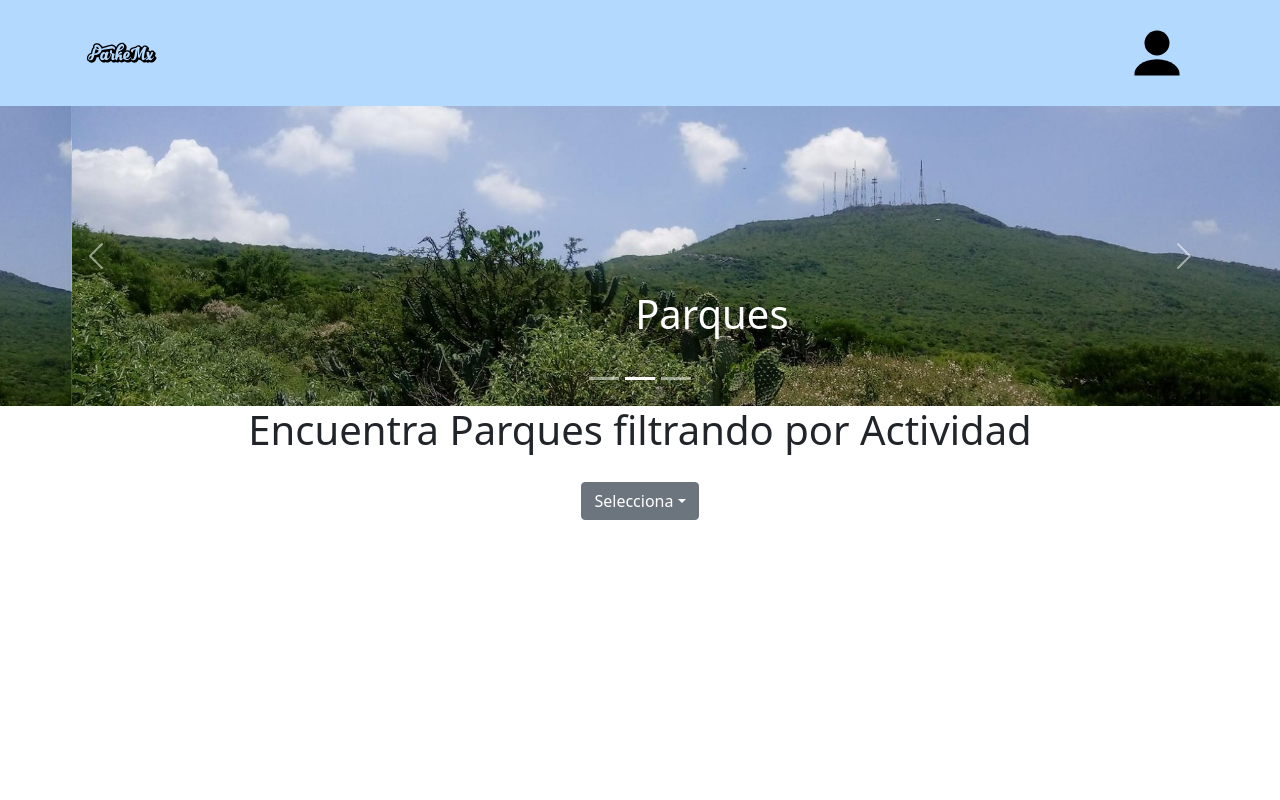
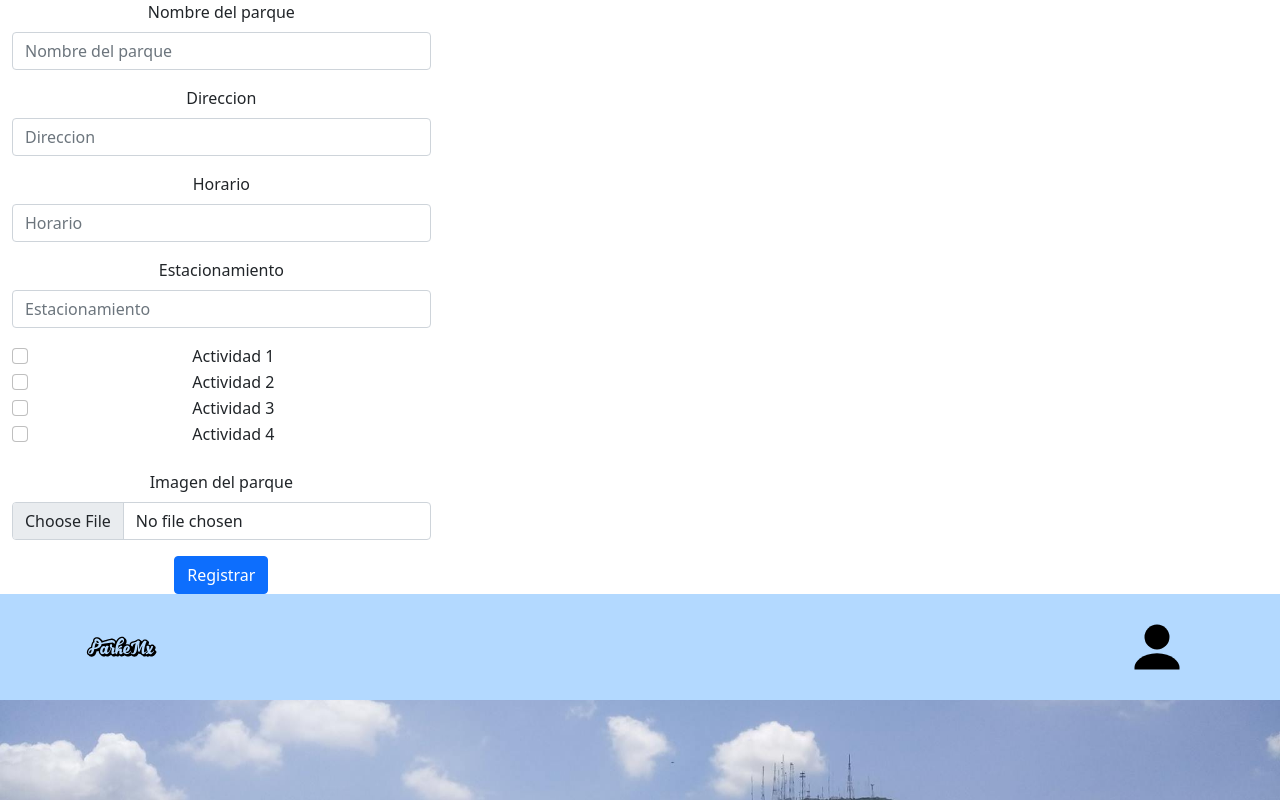
Before and after one commit to A01704868/ParkeMX, a React (Create React App) app in the folder frontend/: page / in a window 1280 px wide. Shown: the top 800 px of the page. Built offline with nearby package versions, Linux system fonts and the light colour scheme; no server answers.

Commit message:
Componente agregar parque

```diff
--- a/frontend/src/App.js
+++ b/frontend/src/App.js
@@ -1,11 +1,12 @@
-import './App.css';
-import React from 'react';
+import "./App.css";
+import React from "react";
 import ListaDeParques from "./components/ListaDeParques";
+import AgregarParque from "./components/AgregarParque";
 
 function App() {
-
-  return(
-    <div className='App'>
+  return (
+    <div className="App">
+      <AgregarParque />
       <ListaDeParques />
     </div>
   );
--- /dev/null
+++ b/frontend/src/components/AgregarParque.jsx
@@ -0,0 +1,46 @@
+import React from "react";
+import { Form, Button } from "react-bootstrap";
+import "bootstrap/dist/css/bootstrap.min.css";
+
+const AgregarParque = () => (
+  <div className="App m-0 row justify-content-center">
+    <div class="row-cols-lg-3">
+      <Form>
+        <Form.Group className="mb-3" controlId="formBasicEmail">
+          <Form.Label>Nombre del parque</Form.Label>
+          <Form.Control type="string" placeholder="Nombre del parque" />
+        </Form.Group>
+        <Form.Group className="mb-3" controlId="formBasicEmail">
+          <Form.Label>Direccion</Form.Label>
+          <Form.Control type="string" placeholder="Direccion" />
+        </Form.Group>
+
+        <Form.Group className="mb-3" controlId="formBasicEmail">
+          <Form.Label>Horario</Form.Label>
+          <Form.Control type="string" placeholder="Horario" />
+        </Form.Group>
+
+        <Form.Group className="mb-3" controlId="formBasicEmail">
+          <Form.Label>Estacionamiento</Form.Label>
+          <Form.Control type="string" placeholder="Estacionamiento" />
+        </Form.Group>
+        <Form.Group className="mb-4" controlId="formBasicCheckbox">
+          <Form.Check type="checkbox" label="Actividad 1" />
+          <Form.Check type="checkbox" label="Actividad 2" />
+          <Form.Check type="checkbox" label="Actividad 3" />
+          <Form.Check type="checkbox" label="Actividad 4" />
+        </Form.Group>
+        <Form.Group controlId="formFile" className="mb-3">
+          <Form.Label>Imagen del parque</Form.Label>
+          <Form.Control type="file" />
+        </Form.Group>
+
+        <Button variant="primary" type="submit">
+          Registrar
+        </Button>
+      </Form>
+    </div>
+  </div>
+);
+
+export default AgregarParque;
```
Also changed, not shown: 1 other file (tests, documents, lock files or other folders).
